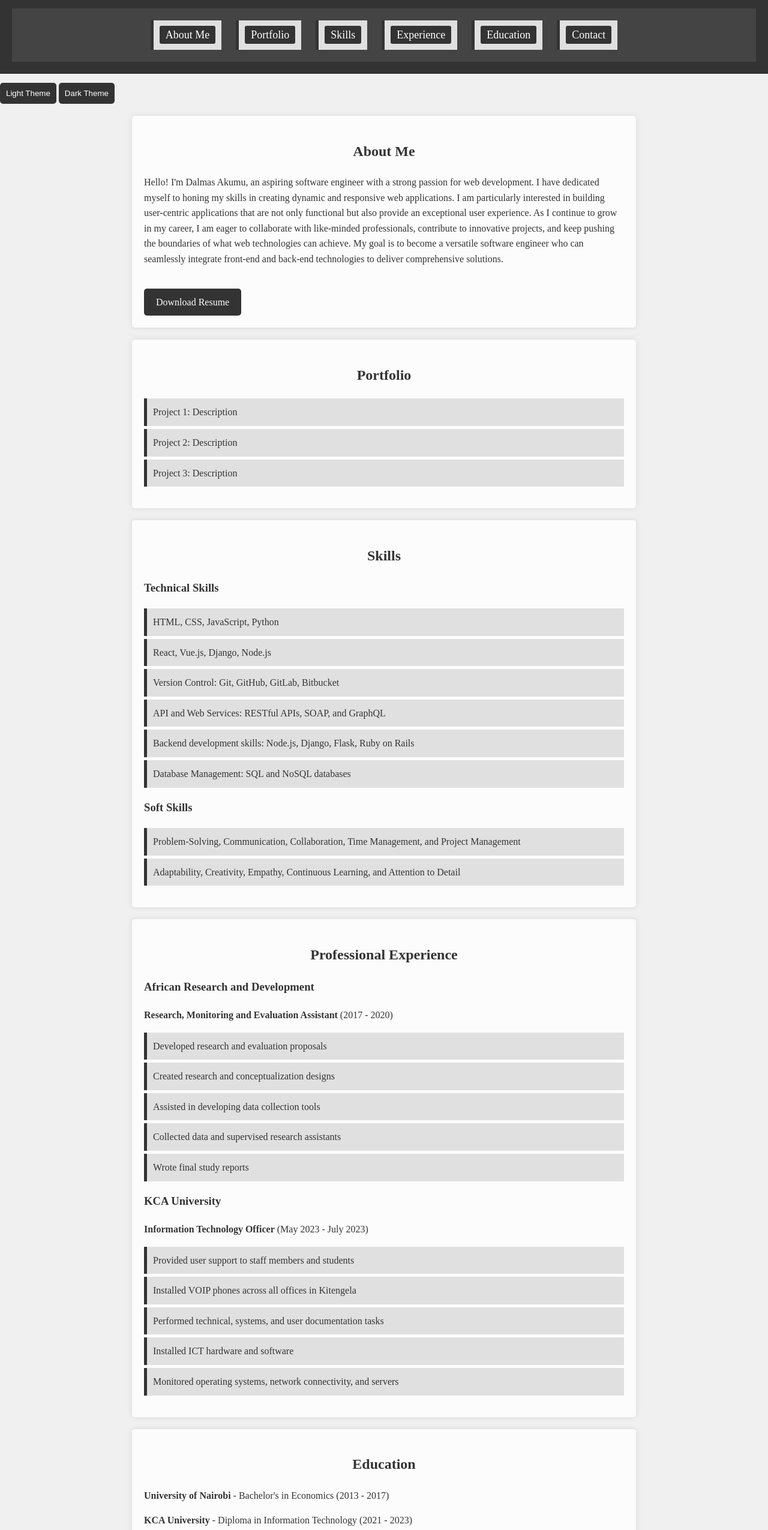
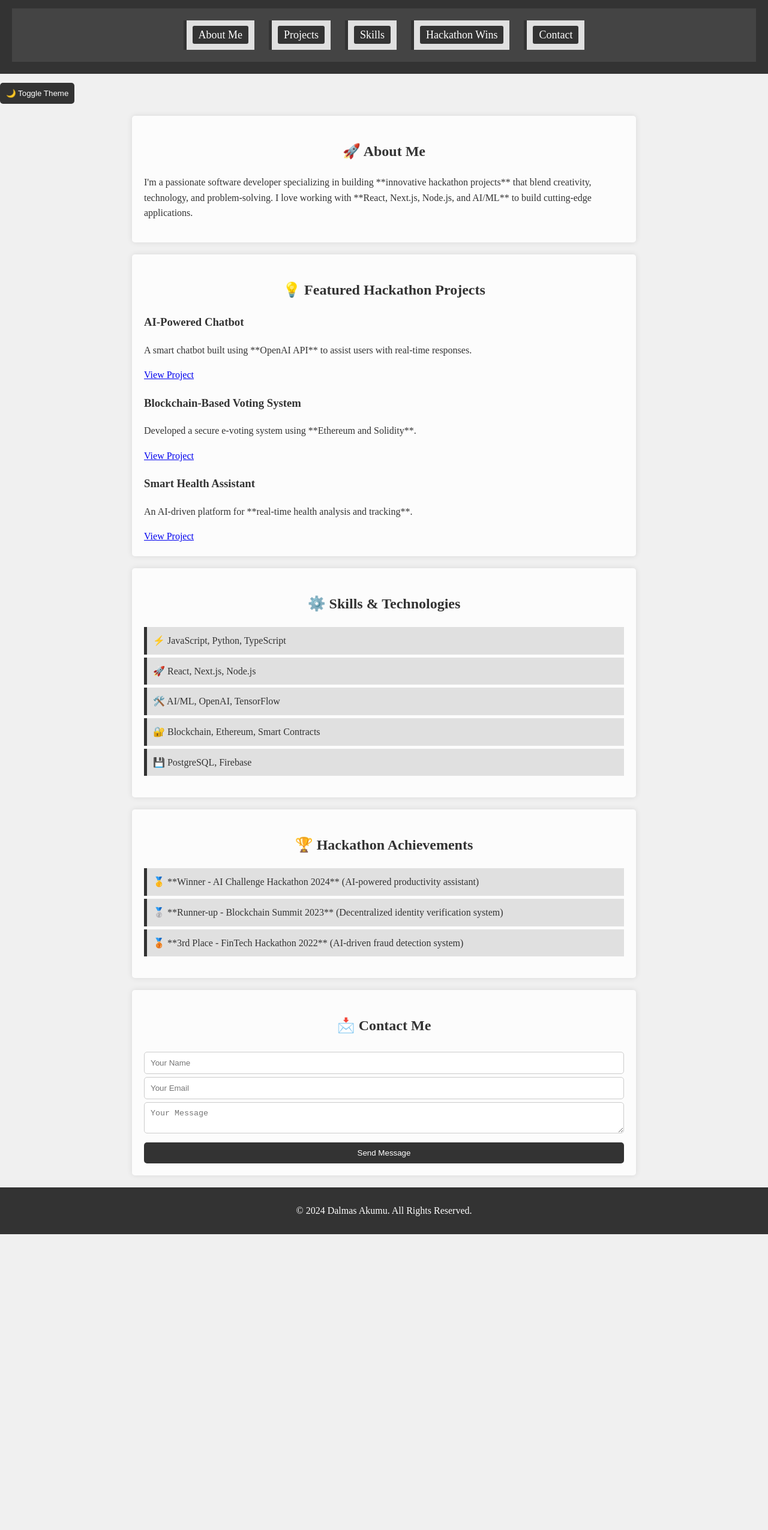
Before and after one commit to BoitshokoSoomo/Hackathon_project, a plain HTML site: page index.html in a window 1280 px wide. Shown: the part 100-2650 px from the top of the page at 60% size. After the commit the page ends 2157 px from the top, so only its background shows below. Drawn offline with Linux system fonts and the light colour scheme.

Commit message:
Update index.html
For Me

```diff
--- a/index.html
+++ b/index.html
@@ -3,120 +3,87 @@
 <head>
     <meta charset="UTF-8">
     <meta name="viewport" content="width=device-width, initial-scale=1.0">
-    <title>Dalmas Akumu - Portfolio</title>
+    <title>Boitshoko Soomo- Hackathon Projects</title>
     <link rel="stylesheet" href="styles.css">
-</head >
+</head>
 <body class="light-theme">
-    <div id="header-photo">
     <header>
-        <h1>Dalmas Akumu's Portfolio</h1>
+        <h1>Boitshoko Soomo- Hackathon Projects</h1>
         <nav>
             <ul>
                 <li><a href="#about">About Me</a></li>
-                <li><a href="#portfolio">Portfolio</a></li>
+                <li><a href="#projects">Projects</a></li>
                 <li><a href="#skills">Skills</a></li>
-                <li><a href="#experience">Experience</a></li>
-                <li><a href="#education">Education</a></li>
+                <li><a href="#achievements">Hackathon Wins</a></li>
                 <li><a href="#contact">Contact</a></li>
             </ul>
         </nav>
     </header>
-    </div>
-    <div id="top">
-    </div>
-    <div class="theme-selector">
-        <button onclick="setTheme('light')">Light Theme</button>
-        <button onclick="setTheme('dark')">Dark Theme</button>
+
+    <div class="theme-toggle">
+        <button onclick="toggleTheme()">🌙 Toggle Theme</button>
     </div>
 
     <section id="about">
-        <h2>About Me</h2>
-        <p>Hello! I'm Dalmas Akumu, an aspiring software engineer with a strong passion for web development. I have dedicated myself to honing my skills in creating dynamic and responsive web applications. I am particularly interested in building user-centric applications that are not only functional but also provide an exceptional user experience. As I continue to grow in my career, I am eager to collaborate with like-minded professionals, contribute to innovative projects, and keep pushing the boundaries of what web technologies can achieve. My goal is to become a versatile software engineer who can seamlessly integrate front-end and back-end technologies to deliver comprehensive solutions. </p>
-        <a href="resume.pdf" class="download-resume" download>Download Resume</a>
+        <h2>🚀 About Me</h2>
+        <p>I'm a passionate software developer specializing in building **innovative hackathon projects** that blend creativity, technology, and problem-solving. I love working with **React, Next.js, Node.js, and AI/ML** to build cutting-edge applications.</p>
     </section>
 
-    <section id="portfolio">
-        <h2>Portfolio</h2>
-        <ul>
-            <li>Project 1: Description</li>
-            <li>Project 2: Description</li>
-            <li>Project 3: Description</li>
+    <section id="projects">
+        <h2>💡 Featured Hackathon Projects</h2>
+        <div class="project-container">
+            <div class="project-card">
+                <h3>AI-Powered Chatbot</h3>
+                <p>A smart chatbot built using **OpenAI API** to assist users with real-time responses.</p>
+                <a href="#" class="btn">View Project</a>
+            </div>
+            <div class="project-card">
+                <h3>Blockchain-Based Voting System</h3>
+                <p>Developed a secure e-voting system using **Ethereum and Solidity**.</p>
+                <a href="#" class="btn">View Project</a>
+            </div>
+            <div class="project-card">
+                <h3>Smart Health Assistant</h3>
+                <p>An AI-driven platform for **real-time health analysis and tracking**.</p>
+                <a href="#" class="btn">View Project</a>
+            </div>
+        </div>
+    </section>
+
+    <section id="skills">
+        <h2>⚙️ Skills & Technologies</h2>
+        <ul class="skills-list">
+            <li>⚡ JavaScript, Python, TypeScript</li>
+            <li>🚀 React, Next.js, Node.js</li>
+            <li>🛠️ AI/ML, OpenAI, TensorFlow</li>
+            <li>🔐 Blockchain, Ethereum, Smart Contracts</li>
+            <li>💾 PostgreSQL, Firebase</li>
         </ul>
     </section>
 
-    <section id="skills">
-        <h2>Skills</h2>
+    <section id="achievements">
+        <h2>🏆 Hackathon Achievements</h2>
         <ul>
-            <h3><strong>Technical Skills</strong></h3>
-            <li>HTML, CSS, JavaScript, Python</li>
-            <li>React, Vue.js, Django, Node.js</li>
-            <li>Version Control: Git, GitHub, GitLab, Bitbucket</li>
-            <li>API and Web Services: RESTful APIs, SOAP, and GraphQL</li>
-            <li>Backend development skills: Node.js, Django, Flask, Ruby on Rails</li>
-            <li>Database Management: SQL and NoSQL databases</li>
-            <h3><strong>Soft Skills</strong></h3>
-            <li>Problem-Solving, Communication, Collaboration, Time Management, and Project Management</li>
-            <li>Adaptability, Creativity, Empathy, Continuous Learning, and Attention to Detail</li>
+            <li>🥇 **Winner - AI Challenge Hackathon 2024** (AI-powered productivity assistant)</li>
+            <li>🥈 **Runner-up - Blockchain Summit 2023** (Decentralized identity verification system)</li>
+            <li>🥉 **3rd Place - FinTech Hackathon 2022** (AI-driven fraud detection system)</li>
         </ul>
     </section>
 
-    <section id="experience">
-        <h2>Professional Experience</h2>
-        <h3>African Research and Development</h3>
-        <p><strong>Research, Monitoring and Evaluation Assistant</strong> (2017 - 2020)</p>
-        <ul>
-            <li>Developed research and evaluation proposals</li>
-            <li>Created research and conceptualization designs</li>
-            <li>Assisted in developing data collection tools</li>
-            <li>Collected data and supervised research assistants</li>
-            <li>Wrote final study reports</li>
-        </ul>
-        <h3>KCA University</h3>
-        <p><strong>Information Technology Officer</strong> (May 2023 - July 2023)</p>
-        <ul>
-            <li>Provided user support to staff members and students</li>
-            <li>Installed VOIP phones across all offices in Kitengela</li>
-            <li>Performed technical, systems, and user documentation tasks</li>
-            <li>Installed ICT hardware and software</li>
-            <li>Monitored operating systems, network connectivity, and servers</li>
-        </ul>
+    <section id="contact">
+        <h2>📩 Contact Me</h2>
+        <form>
+            <input type="text" placeholder="Your Name" required>
+            <input type="email" placeholder="Your Email" required>
+            <textarea placeholder="Your Message"></textarea>
+            <button type="submit">Send Message</button>
+        </form>
     </section>
 
-    <section id="education">
-        <h2>Education</h2>
-        <p><strong>University of Nairobi</strong> - Bachelor's in Economics (2013 - 2017)</p>
-        <p><strong>KCA University</strong> - Diploma in Information Technology (2021 - 2023)</p>
-        <p><strong>Moringa School</strong> - Certificate in Software Engineering (2023 - 2024)</p>
-    </section>
-
-    <section id="contact">
-        <h2>Contact Me</h2>
-        <form>
-            <label for="name">Name:</label>
-            <input type="text" id="name" name="name" required>
-
-            <label for="email">Email:</label>
-            <input type="email" id="email" name="email" required>
-
-            <label for="message">Message:</label>
-            <textarea id="message" name="message" rows="4" required></textarea>
-
-            <button type="submit">Submit</button>
-        </form>
-    </section>
-    <div id="bottom">
-        <a href="#top">Back to Top</a>
-    </div>
-
     <footer>
-        <p>&copy; 2024 Dalmas Akumu. All Rights Reserved.</p>
-        <div class="social-media">
-            <a href="https://x.com/VickDallah" target="_blank">X</a>
-            <a href="https://github.com/DalmasAkumu" target="_blank">GitHub</a>
-            <a href="https://www.linkedin.com/in/dalmas-akumu-3571489b/" target="_blank">LinkedIn</a>
-        </div>
+        <p>© 2024 Dalmas Akumu. All Rights Reserved.</p>
     </footer>
 
     <script src="script.js"></script>
 </body>
-</html>
+    </html>
```
